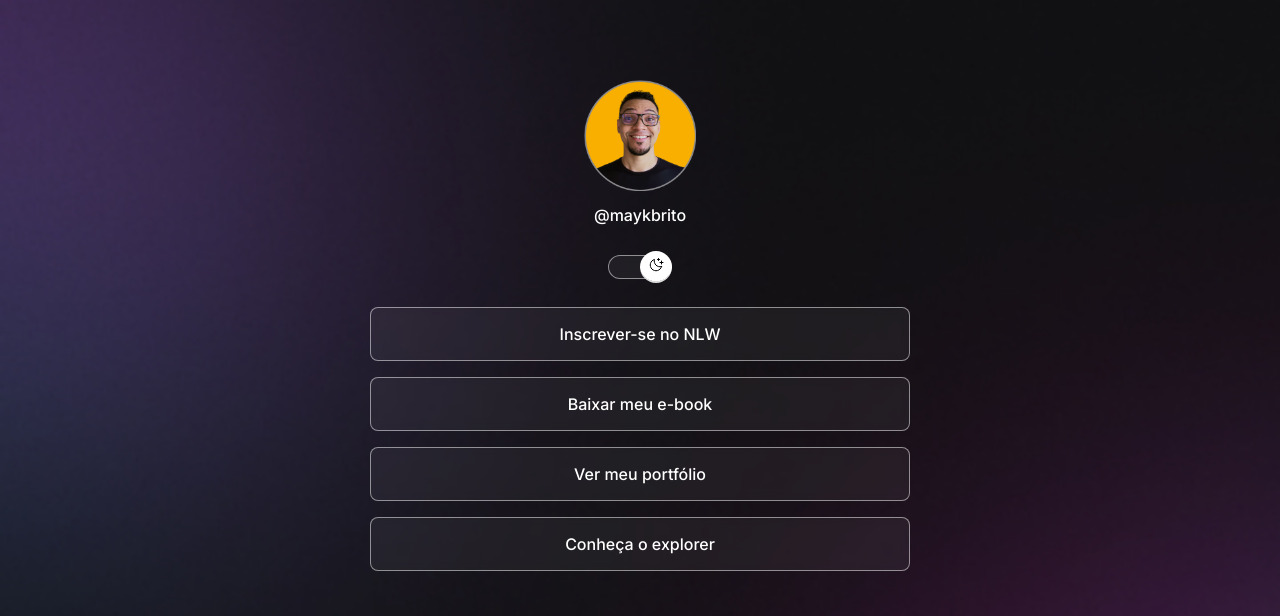
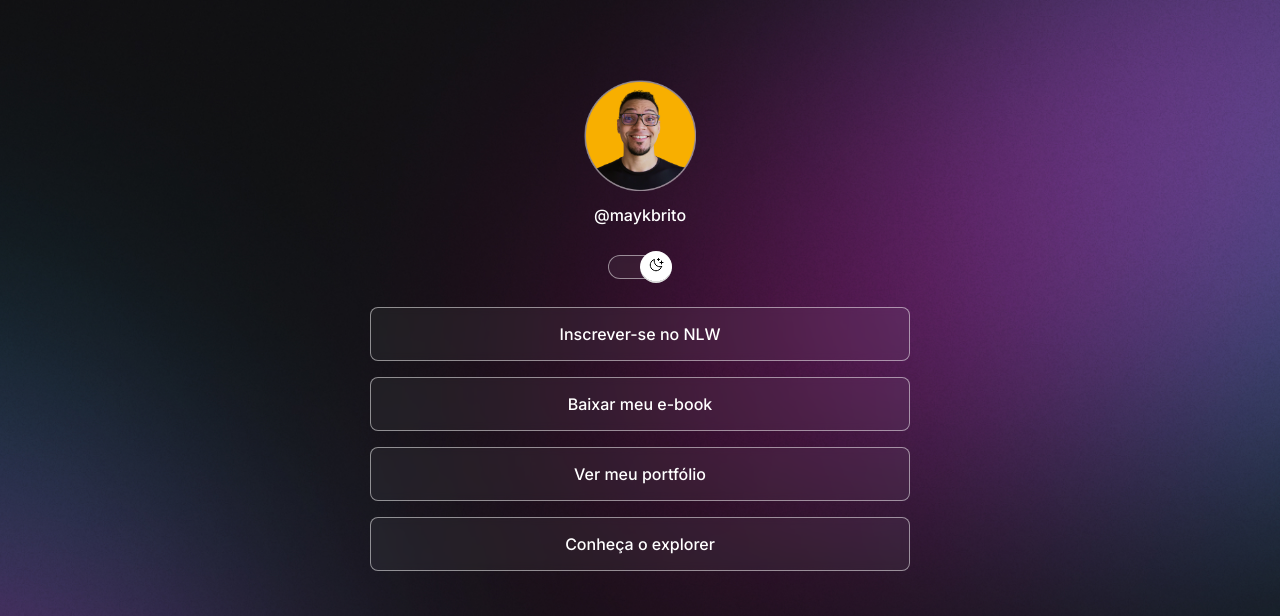
Before and after one commit to EduardoDaRocha7/Projeto, a plain HTML site: page index.html in a window 1280 px wide. Shown: the top 616 px of the page. Drawn offline with nearby package versions, Linux system fonts and the light colour scheme.

Commit message:
change background based on media queries

```diff
--- a/style.css
+++ b/style.css
@@ -24,6 +24,7 @@
 }
 body {
   background: var(--bg-url) no-repeat top center/cover;
+  height: 100vh;
 }
 
 body * {
@@ -33,7 +34,7 @@ body * {
 
 #conteiner {
   width: 100%;
-  max-width: 588px; ;
+  max-width: 588px;
   margin: 56px auto 0px;
   padding: 0 24px;
 }
@@ -146,3 +147,13 @@ footer {
   text-align: center;
   font-size: 14px;
 }
+
+@media (min-width: 700px) {
+  :root {
+    --bg-url: url(assets/bg-desktop.jpg);
+  }
+
+  .light {
+    --bg-url: url(assets/bg-desktop-light.jpg);
+  }
+}
```
